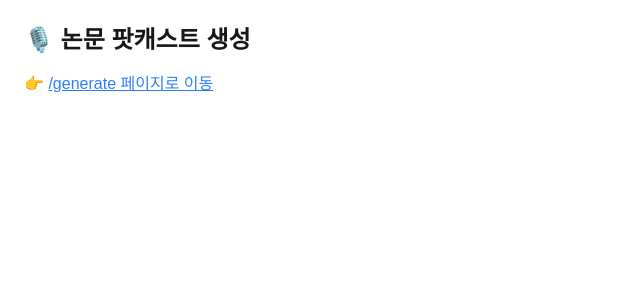
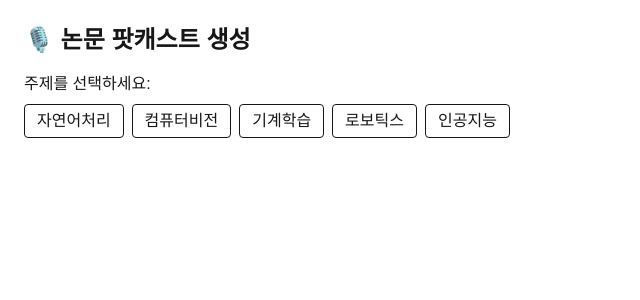
Before and after one commit to jungilgwon/voicepaper-ui, a Next.js app: page /generate in a window 1280 px wide. Shown: the top 300 px of the page, without its empty margins (0-640 px from the left). Built offline with nearby package versions, Linux system fonts and the light colour scheme.

Commit message:
generate 검색 테스트

```diff
--- a/src/app/generate/page.tsx
+++ b/src/app/generate/page.tsx
@@ -1,66 +1,77 @@
+// src/app/generate/page.tsx
+'use client';
 
-// src/app/page.tsx
-export default function Home() {
+import { useState } from 'react';
+
+const categories = [
+  { name: "자연어처리", code: "cs.CL" },
+  { name: "컴퓨터비전", code: "cs.CV" },
+  { name: "기계학습", code: "cs.LG" },
+  { name: "로보틱스", code: "cs.RO" },
+  { name: "인공지능", code: "cs.AI" },
+];
+
+export default function GeneratePage() {
+  const [selectedCategory, setSelectedCategory] = useState('');
+  const [papers, setPapers] = useState<any[]>([]);
+  const [loading, setLoading] = useState(false);
+
+  const fetchPapers = async (query: string) => {
+    setLoading(true);
+    const res = await fetch(`https://export.arxiv.org/api/query?search_query=cat:${query}&max_results=5`);
+    const text = await res.text();
+
+    const parser = new DOMParser();
+    const xml = parser.parseFromString(text, "text/xml");
+    const entries = xml.getElementsByTagName("entry");
+
+    const results = Array.from(entries).map((entry: any) => ({
+      title: entry.getElementsByTagName("title")[0].textContent,
+      summary: entry.getElementsByTagName("summary")[0].textContent,
+      link: entry.getElementsByTagName("id")[0].textContent,
+    }));
+
+    setPapers(results);
+    setLoading(false);
+  };
+
+  const handleCategoryClick = (code: string) => {
+    setSelectedCategory(code);
+    fetchPapers(code);
+  };
+
   return (
     <main className="p-6">
       <h1 className="text-2xl font-bold mb-4">🎙️ 논문 팟캐스트 생성</h1>
-      <p>👉 <a className="text-blue-500 underline" href="/generate">/generate 페이지로 이동</a></p>
+
+      <div className="mb-4">
+        <p className="mb-2 font-medium">주제를 선택하세요:</p>
+        <div className="flex gap-2 flex-wrap">
+          {categories.map(({ name, code }) => (
+            <button
+              key={code}
+              onClick={() => handleCategoryClick(code)}
+              className={`px-3 py-1 border rounded ${selectedCategory === code ? 'bg-black text-white' : 'bg-white'}`}
+            >
+              {name}
+            </button>
+          ))}
+        </div>
+      </div>
+
+      {loading && <p>불러오는 중...</p>}
+
+      {papers.length > 0 && (
+        <ul className="space-y-4">
+          {papers.map((paper, index) => (
+            <li key={index} className="p-4 border rounded bg-white text-black">
+              <h2 className="font-semibold text-lg mb-2">{paper.title}</h2>
+              <p className="text-sm mb-2">{paper.summary?.slice(0, 300)}...</p>
+              <a href={paper.link} target="_blank" className="text-blue-600 underline">논문 보기</a>
+            </li>
+          ))}
+        </ul>
+      )}
     </main>
   );
 }
-
-// 'use client'
-
-// import { useState } from 'react'
-
-// export default function GeneratePage() {
-//   const [query, setQuery] = useState('')
-//   const [results, setResults] = useState<any[]>([])
-
-//   const handleSearch = async () => {
-//     const encoded = encodeURIComponent(`all:${query}`)
-//     const url = `https://export.arxiv.org/api/query?search_query=${encoded}&start=0&max_results=5`
-//     const res = await fetch(url)
-//     const text = await res.text()
-
-//     // 간단한 파싱 (정식 XML 파싱은 나중에)
-//     const entries = [...text.matchAll(/<entry>([\s\S]*?)<\/entry>/g)].map(entry => {
-//       const title = entry[1].match(/<title>([\s\S]*?)<\/title>/)?.[1].trim()
-//       const id = entry[1].match(/<id>(.*?)<\/id>/)?.[1].trim()
-//       return { title, id }
-//     })
-
-//     setResults(entries)
-//   }
-
-//   return (
-//     <main className="p-6">
-//       <h1 className="text-2xl font-bold mb-4">🎙️ 논문 검색 및 팟캐스트 생성</h1>
-
-//       <div className="mb-4">
-//         <input
-//           type="text"
-//           placeholder="예: DNA, BERT, GAN...."
-//           className="border rounded p-2 mr-2"
-//           value={query}
-//           onChange={(e) => setQuery(e.target.value)}
-//         />
-//         <button
-//           onClick={handleSearch}
-//           className="bg-black text-white px-4 py-2 rounded"
-//         >
-//           검색
-//         </button>
-//       </div>
-
-//       <ul className="space-y-2">
-//         {results.map((item, i) => (
-//           <li key={i} className="border rounded p-2">
-//             <p className="font-semibold">{item.title}</p>
-//             <a href={item.id} target="_blank" className="text-blue-500 text-sm">{item.id}</a>
-//           </li>
-//         ))}
-//       </ul>
-//     </main>
-//   )
-// }
```
